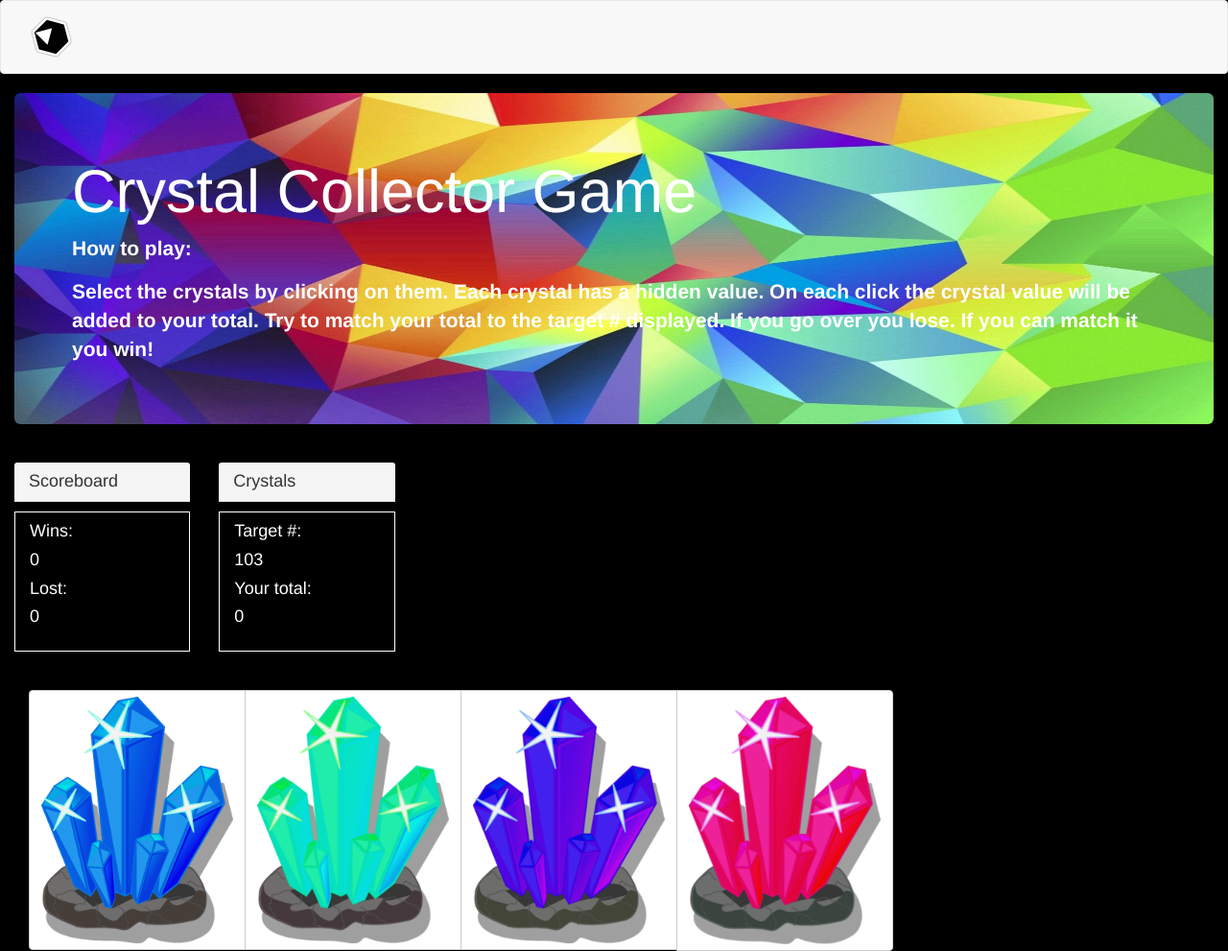
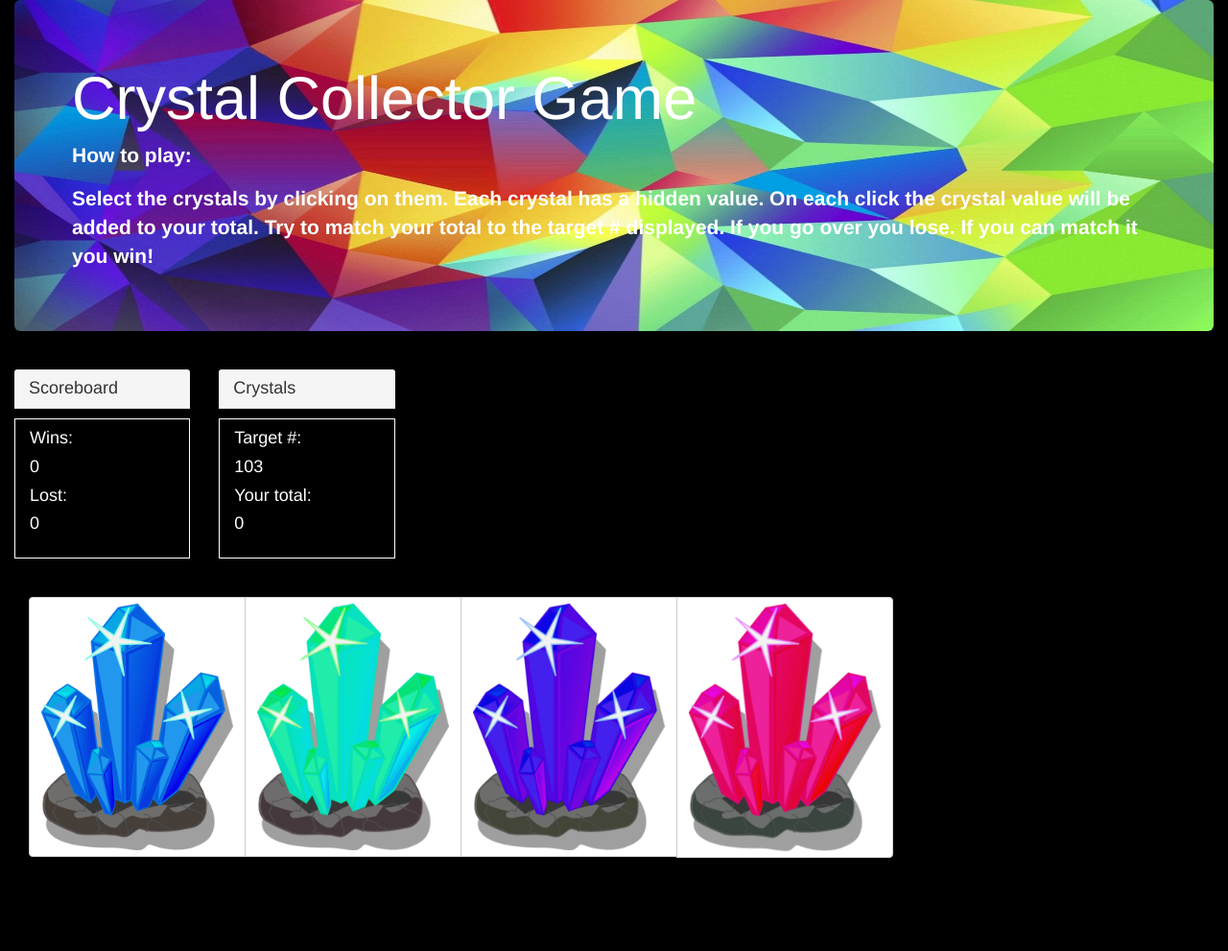
Before and after one commit to ethanzander/CrystalCollector, a plain HTML site: page index.html in a window 1280 px wide. Shown: the whole page at 96% size. After the commit the page ends 894 px from the top, so only its background shows below. Drawn offline with nearby package versions, Linux system fonts and the light colour scheme.

Commit message:
Done...
Now it is done.

```diff
--- a/index.html
+++ b/index.html
@@ -4,25 +4,13 @@
 	<title>Crystal Collector</title>
 	<!-- Reset CSS -->
 	<!-- <link rel="stylesheet" type="text/css" href="assets/css/reset.css"> -->
-
 	<!-- Latest compiled and minified CSS -->
 	<link rel="stylesheet" href="https://maxcdn.bootstrapcdn.com/bootstrap/3.3.7/css/bootstrap.min.css" integrity="sha384-BVYiiSIFeK1dGmJRAkycuHAHRg32OmUcww7on3RYdg4Va+PmSTsz/K68vbdEjh4u" crossorigin="anonymous">
-
 	<!-- Bootstrap override CSS -->
 	<link rel="stylesheet" type="text/css" href="assets/css/style.css">
 	<meta charset="utf-8"/>
-
 </head>
 <body>
-	<nav class="navbar navbar-default">
-		<div class="container-fluid">
-			<div class="navbar-header">
-				<img src="assets/images/crystalLogo.png" alt="Crystal Logo" alt="Crystal Logo" style="width:75px;height:75px;"">
-				<!-- Try to add text to header that is responsive. -->
-			</div>
-		</div>
-	</nav>
-
 	<div class="main container-fluid">
 		<div class="jumbotron" style="background-image: url(assets/images/crystalJumboBackground.jpg); background-size: 100% 100%;">
   			<h1>Crystal Collector Game</h1>
@@ -50,7 +38,6 @@
 			</div>
 		</div>
 			<br>
-		<!-- <div class="row"> -->
 		<div class="col-md-12 btn-group">
 			<button type="button" class="btn btn-default" id="blue-crystal" value="1">
 				<img src="assets/images/blueCrystal.png" style="width:200px;">
@@ -66,17 +53,10 @@
 			</button>
 		</div>
 	</div>
-		<!-- </div> -->
-	</div>
-
-
 <!-- JQuery -->
 <script src="https://code.jquery.com/jquery-3.2.1.slim.min.js" integrity="sha256-k2WSCIexGzOj3Euiig+TlR8gA0EmPjuc79OEeY5L45g=" crossorigin="anonymous"></script>
 <!-- Latest compiled and minified JavaScript -->
 <script src="https://maxcdn.bootstrapcdn.com/bootstrap/3.3.7/js/bootstrap.min.js" integrity="sha384-Tc5IQib027qvyjSMfHjOMaLkfuWVxZxUPnCJA7l2mCWNIpG9mGCD8wGNIcPD7Txa" crossorigin="anonymous"></script>
-
-
 <script type="text/javascript" src="assets/javascript/game.js"></script>
-
 </body>
 </html>
```
Lines whose indentation alone changed are shown as unchanged.
